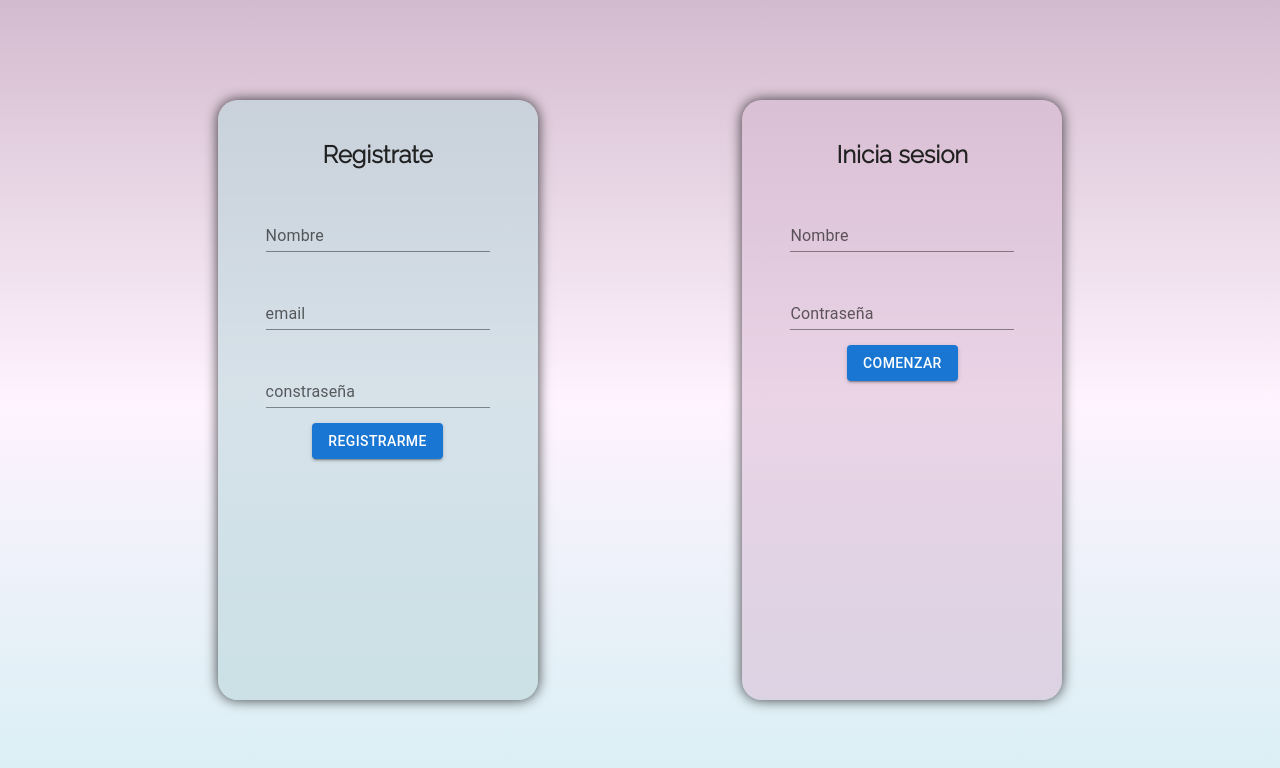
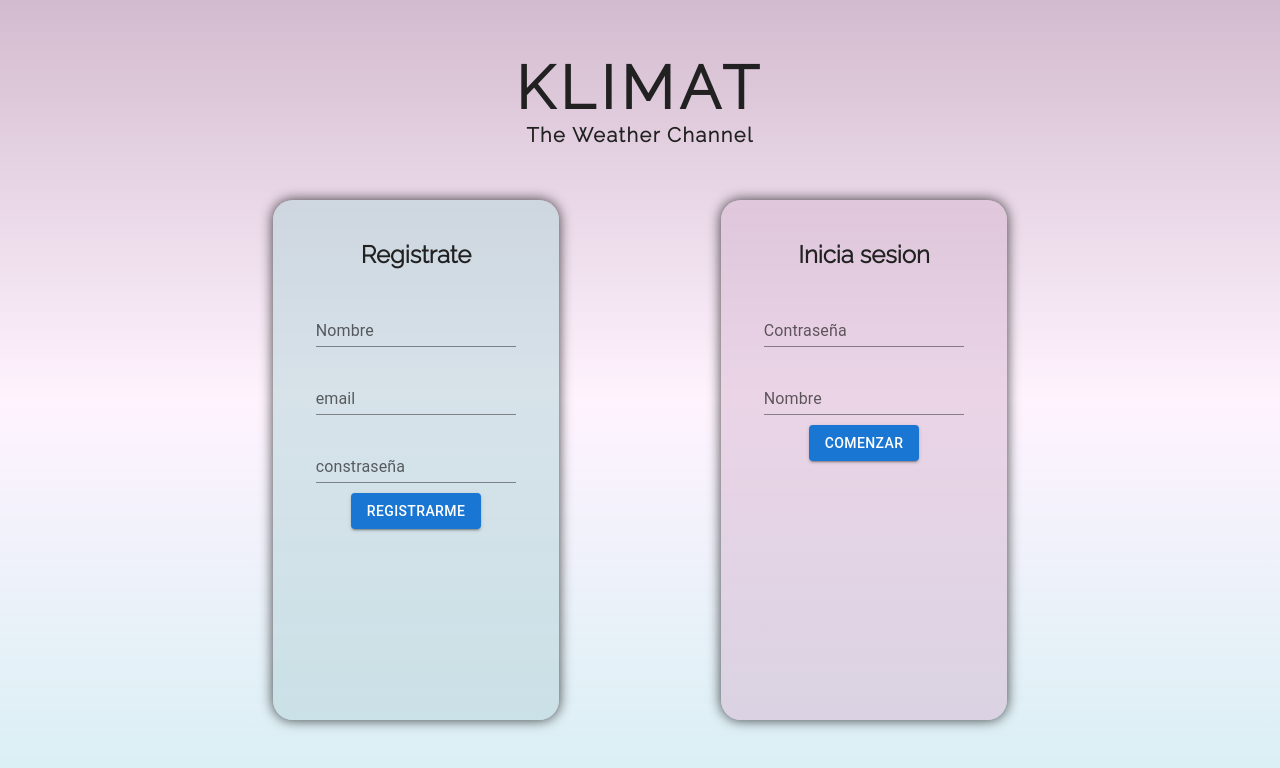
Before and after one commit to agusmailen/WeatherApp, a React (Create React App) app in the folder client/: page / in a window 1280 px wide. Shown: the top 768 px of the page. Built offline with nearby package versions, Linux system fonts and the light colour scheme.

Commit message:
form login register, styles, animation

```diff
--- a/client/src/assets/styles/home.scss
+++ b/client/src/assets/styles/home.scss
@@ -3,21 +3,67 @@ body {
 	padding: 0;
 	margin: 0;
 	font-family: 'Raleway', sans-serif;
+	animation: fadeInAnimation ease 3s;
+	animation-iteration-count: 1;
+	animation-fill-mode: forwards;
+
+}
+@keyframes fadeInAnimation {
+	0% {
+		opacity: 0;
+	}
+	100% {
+		opacity: 1;
+	}
 }
 .container-home {
 	height: 100vh;
 	color: #212121;
 	width: 100%;
 	display: flex;
+	flex-direction: column;
 	align-items: center;
-	justify-content: center;
 	background: rgb(92,4,77);
 	background: linear-gradient(180deg, rgba(92,4,77,0.26934523809523814) 0%, rgba(250,5,232,0.04525560224089631) 50%, rgba(28,165,193,0.17690826330532217) 100%);
 }
+.container-title {
+	margin: 20px;
+	height: 20%;
+	width: 40%;
+	display: flex;
+	flex-direction: column;
+	justify-content: center;
+	align-items: center;
+	h1, h6 {
+		margin: 0;
+	}
+	h1 {
+		font-size: 60px;
+		letter-spacing: 6px;
+	}
+	h6 {
+		margin-top: 0px;
+		font-size: 20px;
+		letter-spacing: 1.5px;
+	}
+}
+.container-forms {
+	display: flex;
+	align-items: center;
+	justify-content: space-around;
+	height: 65%;
+	width: 70%;
+	animation: fade-out;
+	transition: opacity 0.5s;
+	-webkit-transition: opacity 0.5s;
+	opacity: 1;
+}
 .container-form {
-	height: 75%;
-	width: 25%;
-	margin: 8%;
+	height: 100%;
+	width: 32%;
+	display: flex;
+	flex-direction: column;
+	align-items: center;
 	border-radius: 20px;
 	box-shadow: 0px 0px 13px 0px rgba(0,0,0,0.75);
 	-webkit-box-shadow: 0px 0px 13px 0px rgba(0,0,0,0.75);
@@ -26,6 +72,9 @@ body {
 	.title-form {
 		margin-top: 40px;
 	}
+	transition: opacity 0.5s;
+	-webkit-transition: opacity 0.5s;
+	opacity: 1;
 }
 .register-form {
 	background-color: #bcd7dd99;
@@ -35,5 +84,6 @@ body {
 }
 .MuiFormControl-root {
 	width: 70% !important;
-	margin: 15px  0px !important;
+	margin: 10px  0px !important;
+	justify-self: end !important;
 }
--- a/client/src/components/Home.jsx
+++ b/client/src/components/Home.jsx
@@ -6,11 +6,17 @@ import '../assets/styles/home.scss';
 const Home = () => {
 	return (
 		<div className="container-home">
-			<div className="container-form register-form">
-				<Register />
+			<div className="container-title">
+				<h1>KLIMAT</h1>
+				<h6>The Weather Channel</h6>
 			</div>
-			<div className="container-form login-form">
-				<Login />
+			<div className="container-forms">
+				<div className="container-form register-form">
+					<Register />
+				</div>
+				<div className="container-form login-form">
+					<Login />
+				</div>
 			</div>
 		</div>
 	);
--- a/client/src/components/Login.jsx
+++ b/client/src/components/Login.jsx
@@ -6,9 +6,11 @@ const Login = () => {
 	return (
 		<>
 			<h2 className='title-form'>Inicia sesion</h2>
-			<TextField id="standard-basic" label="Nombre" variant="standard" />
-			<TextField id="standard-basic" label="Contraseña" variant="standard" />
-			<Button variant="contained">Comenzar</Button>
+			<form action=''>
+				<TextField id="standard-basic" label="Contraseña" variant="standard" />
+				<TextField id="standard-basic" label="Nombre" variant="standard" />
+				<Button variant="contained">Comenzar</Button>
+			</form>
 		</>
 	);
 };
--- a/client/src/components/Register.jsx
+++ b/client/src/components/Register.jsx
@@ -6,10 +6,12 @@ const Register = () => {
 	return (
 		<>
 			<h2 className='title-form'>Registrate</h2>
-			<TextField id="standard-basic" label="Nombre" variant="standard" />
-			<TextField id="standard-basic" label="email" variant="standard" />
-			<TextField id="standard-basic" label="constraseña" variant="standard" />
-			<Button variant="contained">Registrarme</Button>
+			<form action=''>
+				<TextField id="standard-basic" label="Nombre" variant="standard" />
+				<TextField id="standard-basic" label="email" variant="standard" />
+				<TextField id="standard-basic" label="constraseña" variant="standard" />
+				<Button variant="contained">Registrarme</Button>
+			</form>
 		</>
 	);
 };
```
